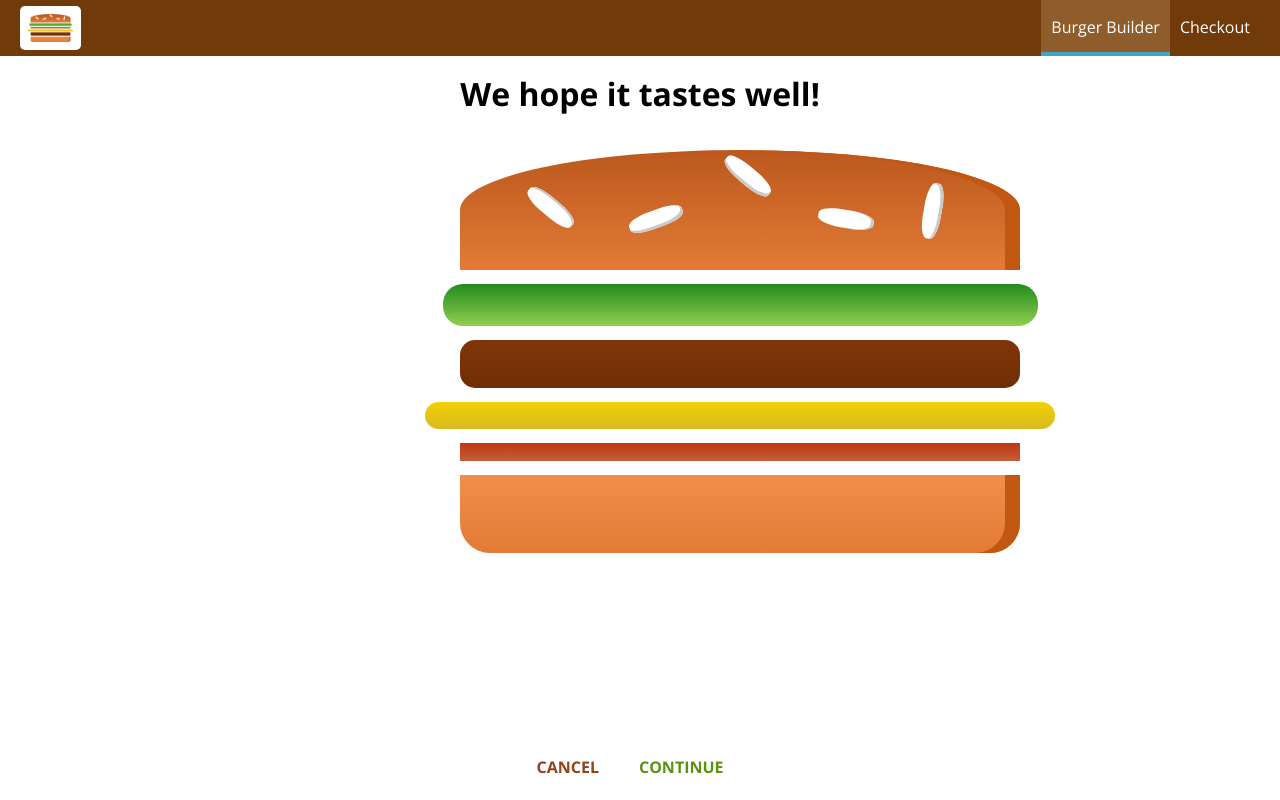
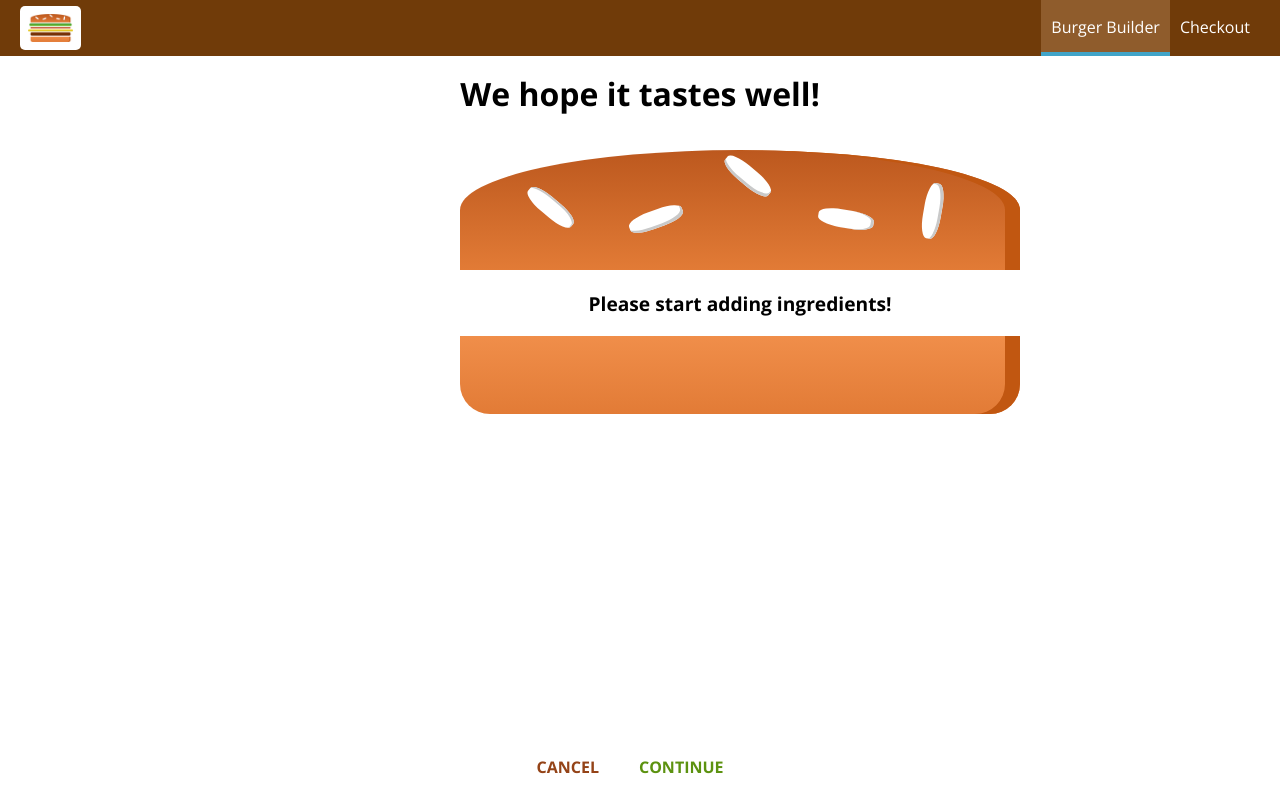
Before and after one commit to RonRofe/react_course, a React (Create React App) app in the folder burger-app/: page /checkout in a window 1280 px wide. Built offline with nearby package versions, Linux system fonts and the light colour scheme.

Commit message:
passing data (ingredients) via query paramas

```diff
--- a/burger-app/src/components/Order/CheckoutSummary/CheckoutSummary.js
+++ b/burger-app/src/components/Order/CheckoutSummary/CheckoutSummary.js
@@ -13,10 +13,10 @@ const checkoutSummary = (props) => {
                 <Burger ingredients={props.ingredients}></Burger>
             </div>
             <Button
-                click
+                click={props.cancel}
                 btnType="Danger">CANCEL</Button>
             <Button
-                click
+                click={props.continue}
                 btnType="Success">CONTINUE</Button>
         </div>
     );
--- a/burger-app/src/containers/BurgerBuilder/BurgerBuilder.js
+++ b/burger-app/src/containers/BurgerBuilder/BurgerBuilder.js
@@ -105,7 +105,18 @@ class BurgerBuilder extends Component {
         //     .then(() => this.setState({ loading: false, purchasing: false }))
         //     .catch(() => this.setState({ loading: false, purchasing: false }));
 
-        this.props.history.push('/checkout');
+        const params = [];
+
+        for (const i in this.state.ingredients) {
+            params.push(encodeURIComponent(i) + '=' + encodeURIComponent(this.state.ingredients[i]));
+        }
+
+        const query = params.join('&');
+
+        this.props.history.push({
+            pathname: '/checkout',
+            search: '?' + query,
+        });
     };
 
     render() {
@@ -117,11 +128,11 @@ class BurgerBuilder extends Component {
 
         let $orderSummary = null;
         let $burger =
-        !this.state.error ? (
-            <Spinner></Spinner>
-        ) : (
-            <p>Ingredients can not be loaded</p>
-        );
+            !this.state.error ? (
+                <Spinner></Spinner>
+            ) : (
+                    <p>Ingredients can not be loaded</p>
+                );
 
         if (!!this.state.ingredients) {
             $burger = (
--- a/burger-app/src/containers/Checkout/Checkout.js
+++ b/burger-app/src/containers/Checkout/Checkout.js
@@ -12,10 +12,32 @@ class Checkout extends Component {
         },
     };
 
+    componentDidMount() {
+        const query = new URLSearchParams(this.props.location.search);
+        const ingredients = {};
+
+        for (const param of query.entries()) {
+            ingredients[param[0]] = +param[1];
+        }
+
+        this.setState({ ingredients });
+    }
+
+    checkoutCancelHandler = () => {
+        this.props.history.goBack();
+    };
+
+    checkoutContinueHandler = () => {
+        this.props.history.replace('/checkout/conteact-data');
+    };
+
     render() {
         return (
             <div>
-                <CheckoutSummary ingredients={this.state.ingredients}></CheckoutSummary>
+                <CheckoutSummary
+                    continue={this.checkoutContinueHandler}
+                    cancel={this.checkoutCancelHandler}
+                    ingredients={this.state.ingredients}></CheckoutSummary>
             </div>
         );
     }
```
